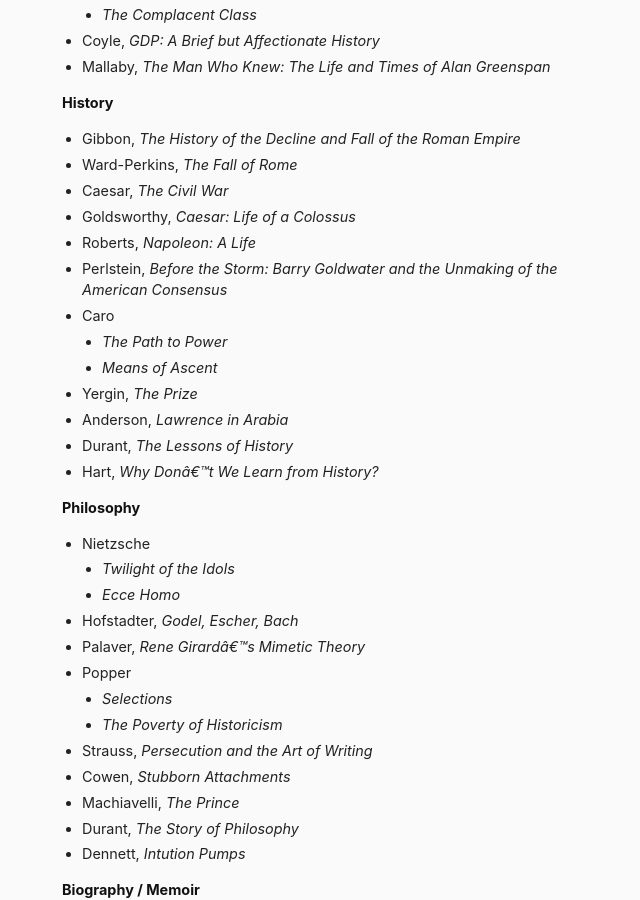
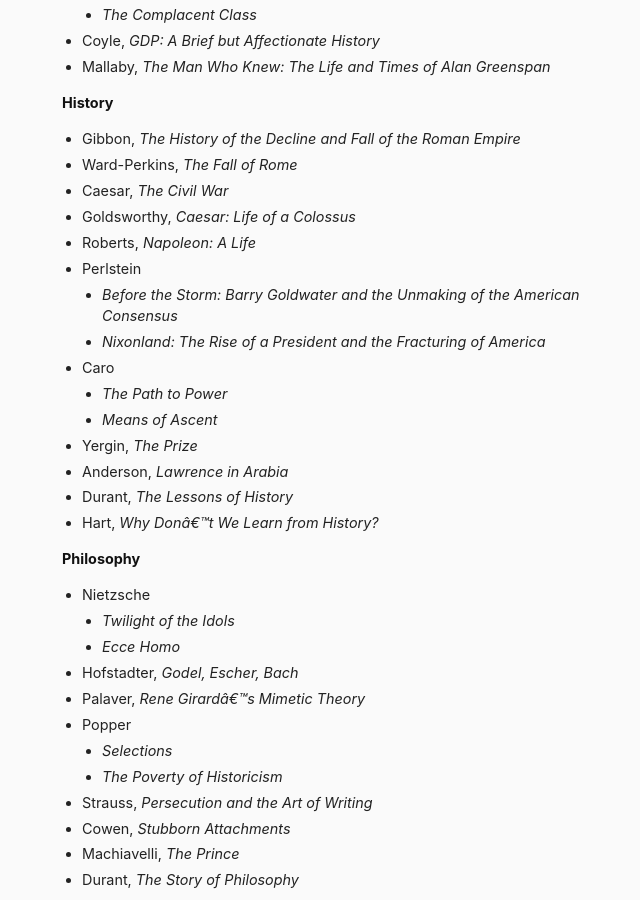
Before and after one commit to danschlz/danschulz.github.io, a Jekyll site: the page built from books.md, in a window 1280 px wide and 900 px high, scrolled down 891 px. Shown: the whole window, without its empty margins (298-938 px from the left). Built offline with Jekyll 4.4.1, drawn with Linux system fonts in a browser that asks for light colours; some of the changed text lies outside the part shown.

Commit message:
Update books.md

```diff
--- a/books.md
+++ b/books.md
@@ -44,7 +44,9 @@ Jump to:
 - Caesar, _The Civil War_
 - Goldsworthy, _Caesar: Life of a Colossus_
 - Roberts, _Napoleon: A Life_
-- Perlstein, _Before the Storm: Barry Goldwater and the Unmaking of the American Consensus_
+- Perlstein
+	- _Before the Storm: Barry Goldwater and the Unmaking of the American Consensus_
+	- _Nixonland: The Rise of a President and the Fracturing of America_
 - Caro
 	- _The Path to Power_
 	- _Means of Ascent_
@@ -122,6 +124,7 @@ Jump to:
 - Graves, _I, Claudius_
 - Maugham, _The Razor's Edge_
 - Casares, _The Invention of Morel_
+- Camus, _The Stranger_
 - Calvino, _Invisible Cities_
 - Stendhal, _The Red and the Black_
 - Mishima, _Patriotism_
@@ -135,6 +138,7 @@ Jump to:
 	- _The Remains of the Day_
 	- _Never Let Me Go_
 - Munro, _Hateship, Friendship, Courtship, Loveship, Marriage: Stories_
+- Fitzgerald, _The Great Gatsby_
 - Homer
 
 **Science Fiction** <a name="scifi"></a>
```
